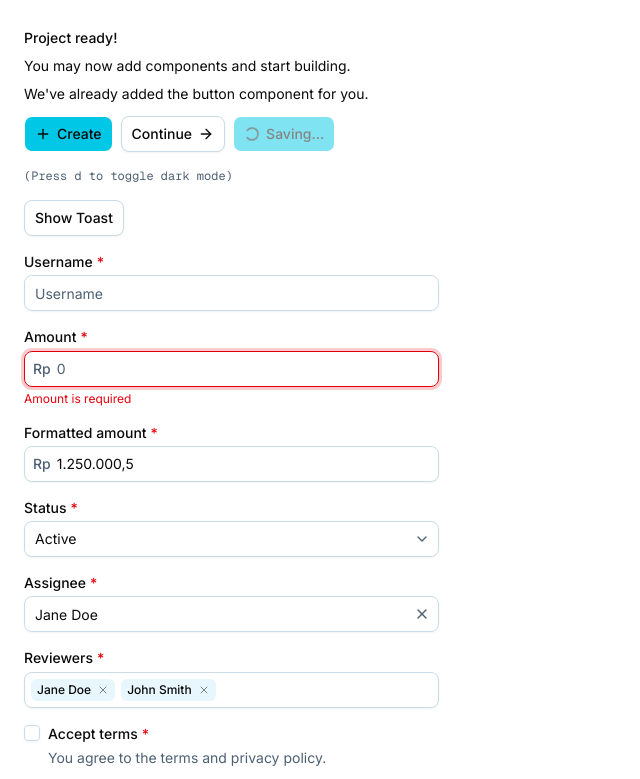
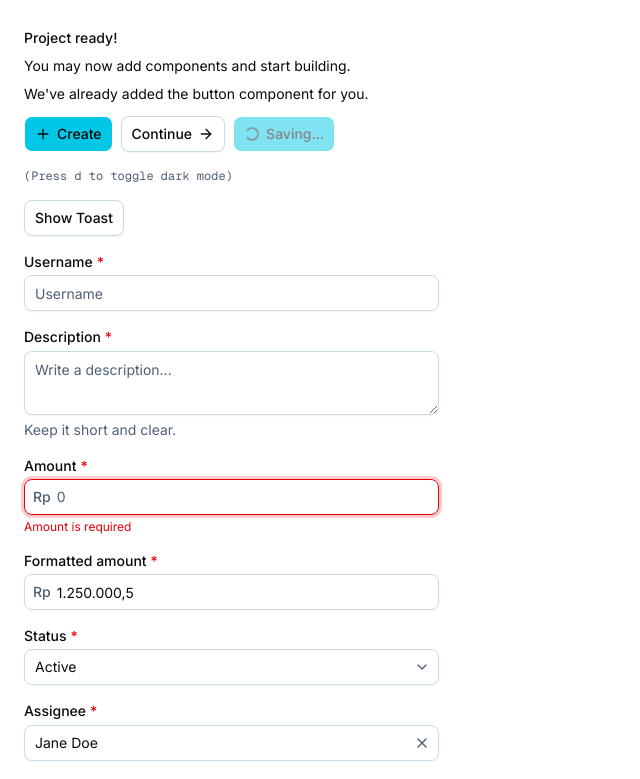
Before and after one commit to ByHandi/git-branch-matrix, a Next.js app: page / in a window 1280 px wide. Shown: the top 779 px of the page, without its empty margins (0-640 px from the left). Built offline with nearby package versions, Linux system fonts and the light colour scheme.

Commit message:
feat: add InputTextarea component and update documentation and example page

```diff
--- a/app/page.tsx
+++ b/app/page.tsx
@@ -14,6 +14,7 @@ import InputNumber from "@/components/ui/input-number";
 import InputRadioGroup from "@/components/ui/input-radio-group";
 import InputSelect from "@/components/ui/input-select";
 import InputText from "@/components/ui/input-text";
+import InputTextarea from "@/components/ui/input-textarea";
 
 export default function Page() {
   return (
@@ -40,6 +41,13 @@ export default function Page() {
         <PageClient />
 
         <InputText required label="Username" placeholder="Username" />
+
+        <InputTextarea
+          required
+          label="Description"
+          placeholder="Write a description..."
+          description="Keep it short and clear."
+        />
 
         <InputNumber
           required
--- /dev/null
+++ b/components/ui/input-textarea.tsx
@@ -0,0 +1,63 @@
+import { useId } from "react";
+
+import { Field, FieldDescription, FieldError, FieldLabel } from "@/components/ui/field";
+import { Textarea } from "@/components/ui/textarea";
+import { cn } from "@/lib/utils";
+
+interface InputTextareaProps extends React.ComponentProps<"textarea"> {
+  label?: React.ReactNode;
+  description?: React.ReactNode;
+  errorMessage?: React.ReactNode;
+  classNames?: {
+    base?: string;
+    label?: string;
+    textarea?: string;
+    description?: string;
+    error?: string;
+  };
+}
+
+function InputTextarea(props: InputTextareaProps) {
+  const { required, label, description, errorMessage, className, classNames, ...rest } = props;
+
+  const generatedId = useId();
+  const textareaId = rest.id || generatedId;
+  const descriptionId = description ? `${textareaId}-description` : undefined;
+  const errorId = errorMessage ? `${textareaId}-error` : undefined;
+  const describedBy = [rest["aria-describedby"], descriptionId, errorId].filter(Boolean).join(" ");
+  const ariaInvalid = rest["aria-invalid"] ?? Boolean(errorMessage);
+
+  return (
+    <Field className={cn("gap-1", [className, classNames?.base])}>
+      {label && (
+        <FieldLabel htmlFor={textareaId} isRequired={required} className={classNames?.label}>
+          {label}
+        </FieldLabel>
+      )}
+
+      <Textarea
+        {...rest}
+        id={textareaId}
+        required={required}
+        aria-invalid={ariaInvalid}
+        aria-describedby={describedBy || undefined}
+        className={classNames?.textarea}
+      />
+
+      {description && (
+        <FieldDescription id={descriptionId} className={classNames?.description}>
+          {description}
+        </FieldDescription>
+      )}
+
+      {errorMessage && (
+        <FieldError id={errorId} className={cn("text-xs", classNames?.error)}>
+          {errorMessage}
+        </FieldError>
+      )}
+    </Field>
+  );
+}
+
+export default InputTextarea;
+export { InputTextarea };
```
Also changed, not shown: 1 other file (tests, documents, lock files or other folders).
